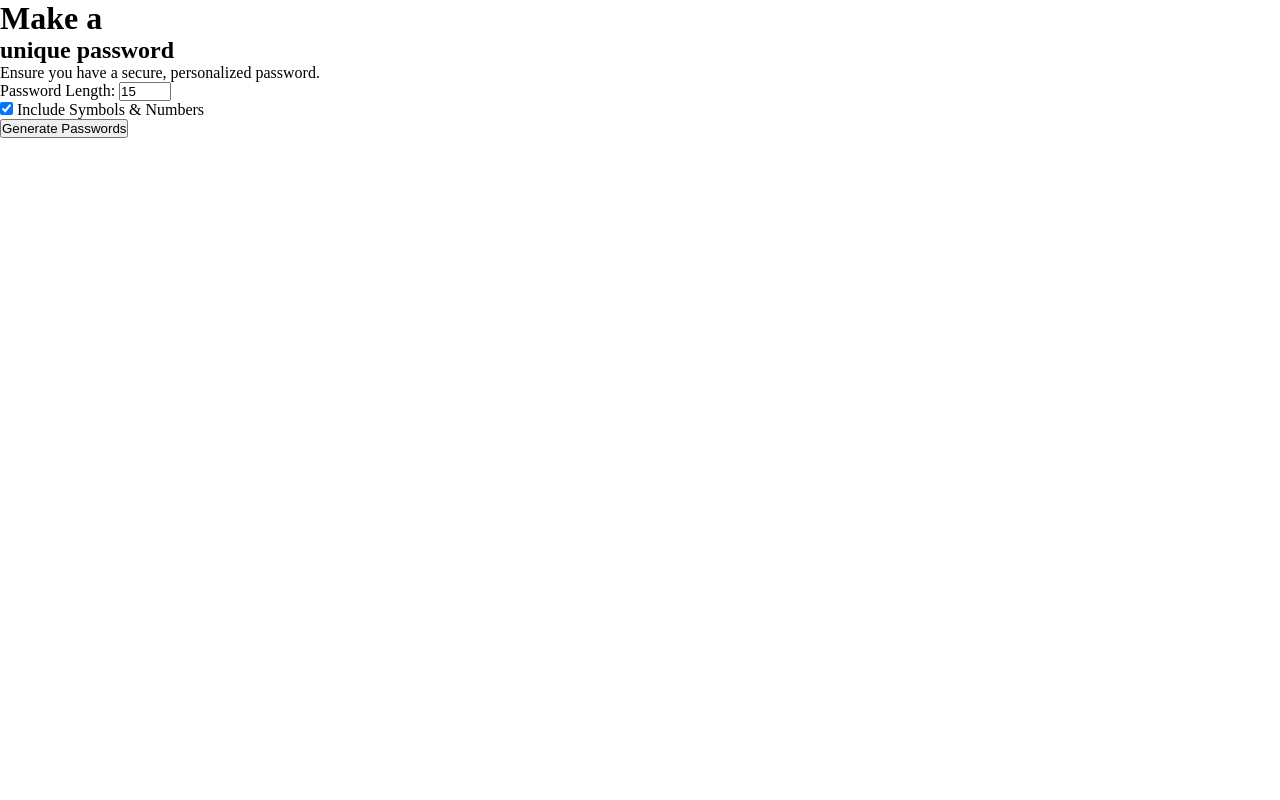
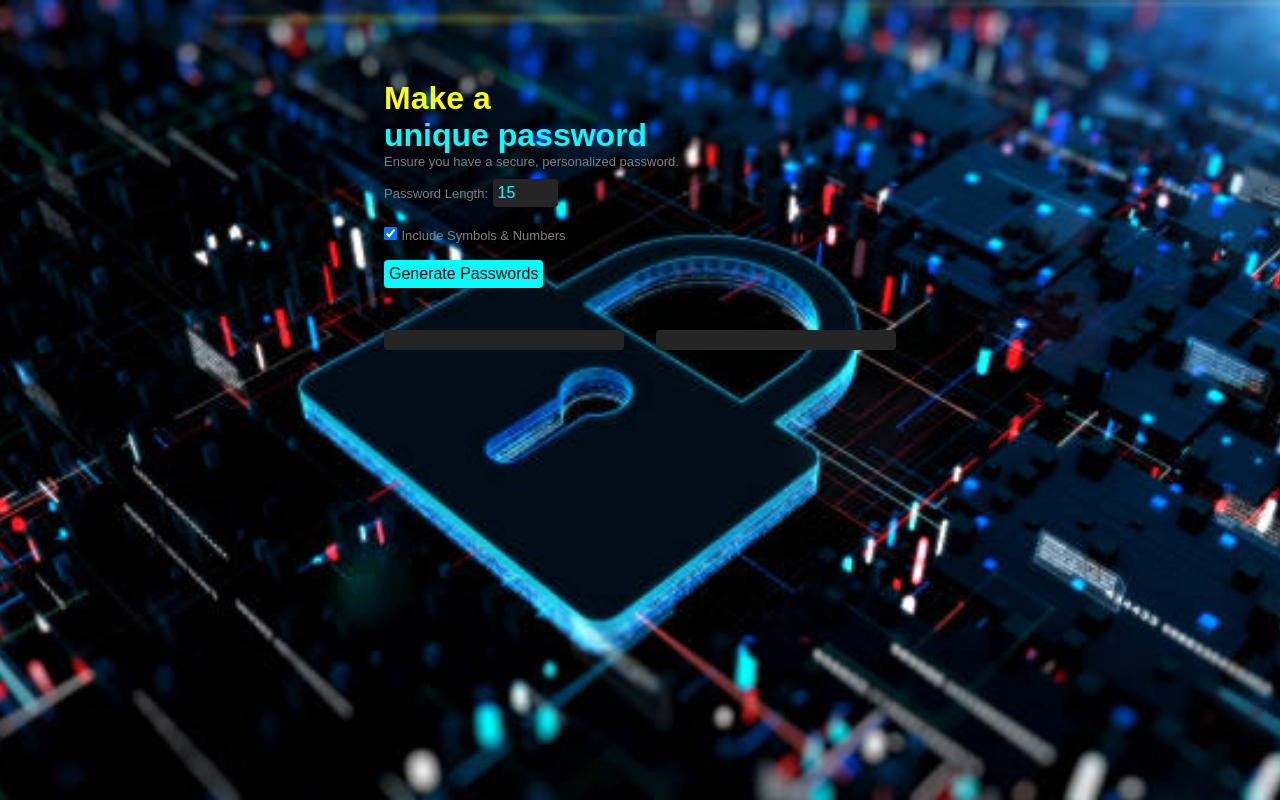
Before and after one commit to popoolahussein/Password-maker, a website built with Vite: page index.html in a window 1280 px wide. Built offline with nearby package versions, Linux system fonts and the light colour scheme.

Commit message:
feat: Enhanced Password Maker UI with new styles and background

```diff
--- a/src/css/style.css
+++ b/src/css/style.css
@@ -3,3 +3,87 @@
   padding: 0.001px;
   box-sizing: border-box;
 }
+
+body {
+  background-image: url('/src/images/password.jpg');
+  background-attachment: fixed;
+  background-repeat: no-repeat;
+  background-position: center;
+  background-size: cover;
+  font-family: 'Poetsen One', sans-serif;
+}
+
+main {
+  margin: 5rem 2rem;
+  display: grid;
+  justify-content: center;
+  flex-flow: row wrap;
+}
+
+h1 {
+  color: yellow;
+}
+
+.text {
+  color: aqua;
+  font-size: 2rem;
+}
+
+.text2,
+label {
+  color: gray;
+  font-size: small;
+}
+
+input,
+button {
+  margin: 10px 0;
+  padding: 5px;
+  font-size: 1em;
+  border-radius: 4px;
+  border: none;
+}
+
+button {
+  background-color: aqua;
+  color: black;
+  justify-self: left;
+}
+
+input,
+.password {
+  color: aqua;
+  background: #252525;
+}
+
+.password-box {
+  margin-top: 2rem;
+  display: flex;
+  gap: 2rem;
+  flex-flow: row wrap;
+}
+
+.password {
+  cursor: pointer;
+  border-radius: 4px;
+  padding: 10px;
+  min-width: 15rem;
+  text-align: center;
+}
+
+.notification {
+  display: flex;
+  visibility: hidden;
+  background-color: aqua;
+  color: #252525;
+  align-self: right;
+  border-radius: 2px;
+  position: fixed;
+  transform: translateY(-50%);
+  font-size: 11px;
+  padding-left: 1rem;
+}
+
+.notification.show {
+  visibility: visible;
+}
```
